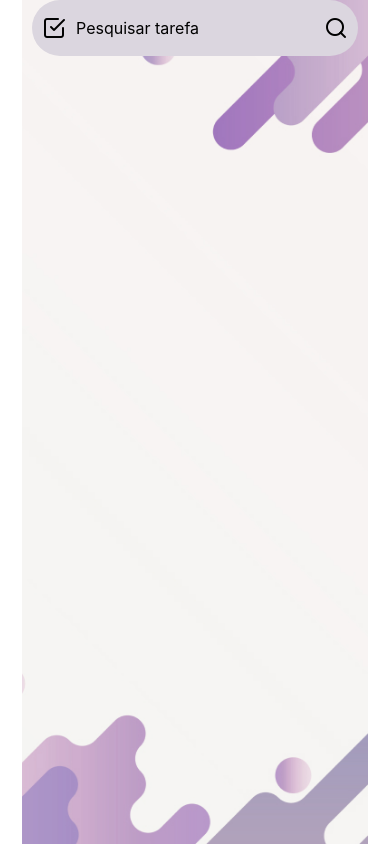
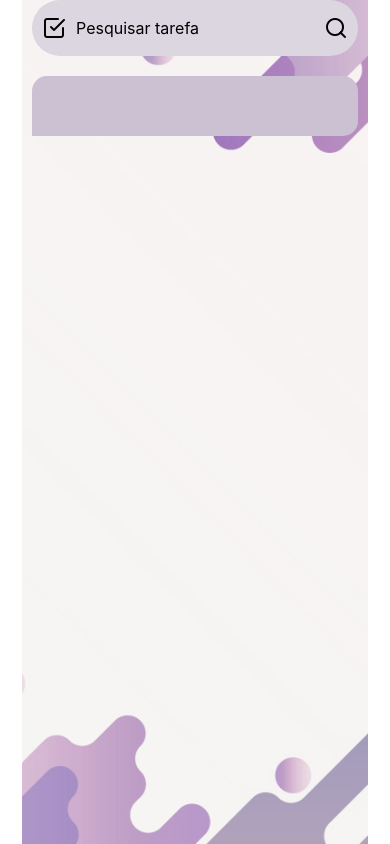
Before and after one commit to JoabeAndrade/To-Do, a React Native app: screen / in a window 390 px wide. Built offline with nearby package versions, Linux system fonts and the light colour scheme.

Commit message:
Task Criada

```diff
--- /dev/null
+++ b/src/components/Task/index.tsx
@@ -0,0 +1,5 @@
+import { ContainerTask } from "./styles";
+
+export function Task() {
+  return <ContainerTask></ContainerTask>;
+}
--- /dev/null
+++ b/src/components/Task/styles.ts
@@ -0,0 +1,12 @@
+import styled from "styled-components/native";
+
+export const ContainerTask = styled.View`
+  border-top-right-radius: 15px;
+  border-bottom-right-radius: 15px;
+  border-top-left-radius: 15px;
+  margin-top: 20px;
+  width: 100%;
+  height: 60px;
+  background-color: #cbc1d3;
+  elevation: 5;
+`;
--- a/src/screens/Home/index.tsx
+++ b/src/screens/Home/index.tsx
@@ -1,4 +1,5 @@
 import { Input } from "../../components/Input";
+import { Task } from "../../components/Task";
 import { Container, BackGorundImage, KeyBoard } from "./styles";
 import { Platform } from "react-native";
 
@@ -10,6 +11,7 @@ export function Home() {
       >
         <Container style={{ marginHorizontal: 10 }}>
           <Input />
+          <Task />
         </Container>
       </BackGorundImage>
     </KeyBoard>
```
